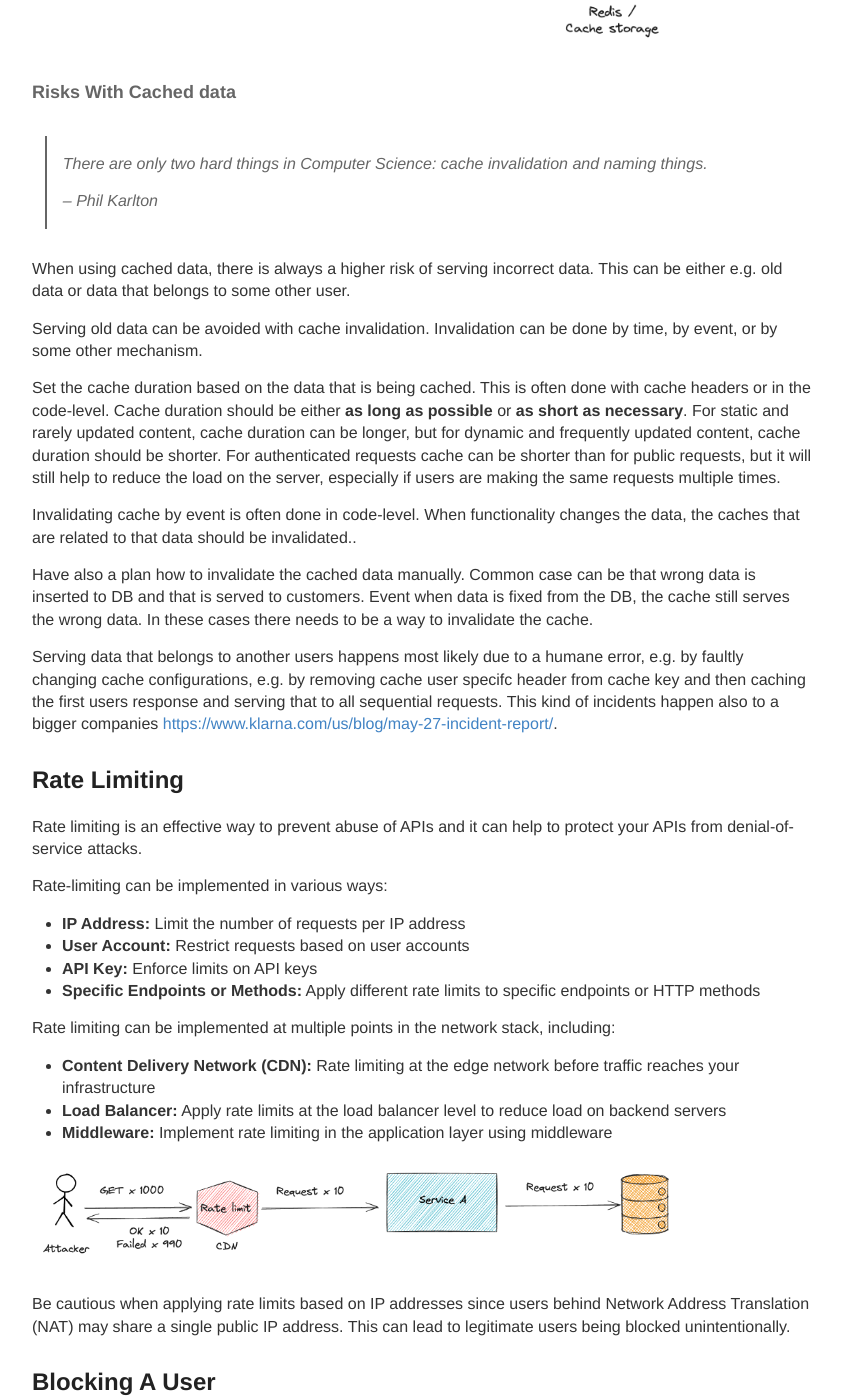
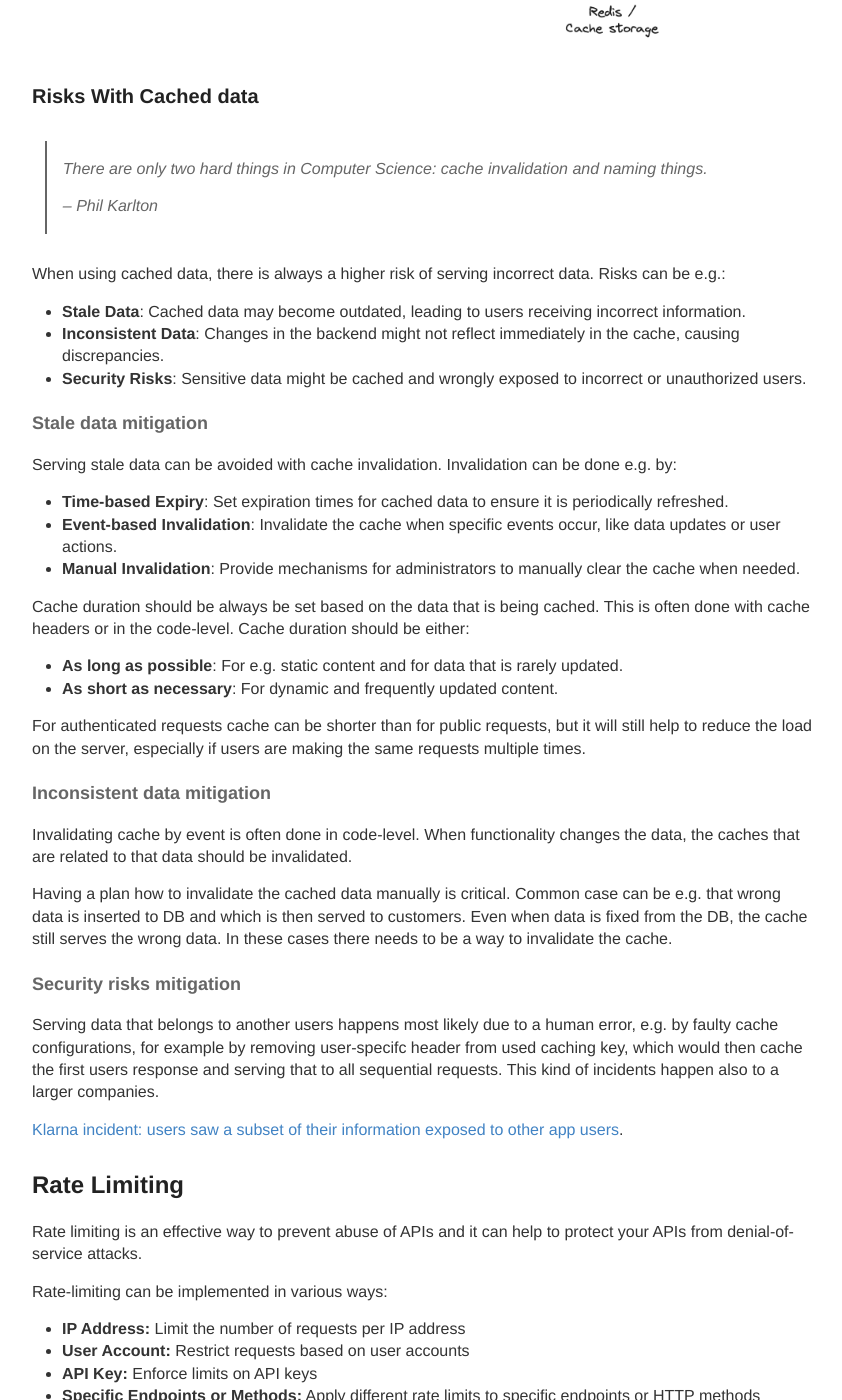
Before and after one commit to ttu/ttu.github.io, a Jekyll site: the page built from _posts/2024-6-13-securing-web-app.md, in a window 1280 px wide and 1400 px high, scrolled down 3736 px. Shown: the whole window, without its empty margins (218-1060 px from the left). Built offline with Jekyll 4.4.1, drawn with Linux system fonts in a browser that asks for light colours; some of the changed text lies outside the part shown.

Commit message:
Fix typos and clarify cache risks from securing web app post

```diff
--- a/_posts/2024-6-13-securing-web-app.md
+++ b/_posts/2024-6-13-securing-web-app.md
@@ -31,13 +31,13 @@ __Checklist:__
 
 ## Do Not Leave Open Endpoints
 
-There shouldn't be any open customer facing endpoints, unless it is really required that anyone can use those.
+There shouldn't be any open customer-facing endpoints, unless it is really required that anyone can use those.
 
 Ensure that all endpoints in your APIs have proper authorization mechanisms in place. This can help prevent unauthorized access to sensitive data and prevent unnecessary load on the system.
 
 ![Forbidden](/images/posts/securing-web-app/auth-forbidden.png){: width="650" }
 
-Remember that authenticated user can still be a threat. If a customer is allowed to have unlimited access after the authentication, it will leave a door open for attackers to try to crash the system by creating multiple accounts and sending multiple requests.
+Remember that authenticated users can still be threats. If a customer is allowed to have unlimited access after the authentication, it will leave a door open for attackers to try to crash the system by creating multiple accounts and sending multiple requests.
 
 
 ## Cache As Much As Possible
@@ -48,17 +48,17 @@ Cache can be implemented in various ways, but good practice is to implement it a
 
 ![Cache locations](/images/posts/securing-web-app/cache-location.png){: width="800" }
 
-Cache can cache data by craeting a cache key from e.g. HTTP headers, cookies, or other application-level data.
+Cache can store data by creating a cache key from HTTP headers, cookies, or other application-level data, for example.
 
-### 1. Cache In CND
+### 1. Cache In CDN
 
-Content Delivery Network (CDN) can cache the responses and serve them to the users. Request will never hit own infrastructure, if the response is in the cache.
+Content Delivery Network (CDN) can cache the responses and serve them to the users. Request will never hit your own infrastructure, if the response is in the cache.
 
 ![Cache CDN](/images/posts/securing-web-app/cache-cdn.png){: width="650" }
 
 ### 2. Cache In Load Balancer
 
-Load Blancer can cache the responses and serve them to the users. Request will never hit the service, if the response is in the cache.
+Load Balancer can cache the responses and serve them to the users. Request will never hit the service, if the response is in the cache.
 
 ![Cache Load Balancer](/images/posts/securing-web-app/cache-lb.png){: width="650" }
 
@@ -72,9 +72,9 @@ Middleware can cache the responses and serve them to the users. Request will nev
 
 Application logic can cache data from DB or external services. Request will never hit the DB, external services or slow business logic, if the response is in the cache.
 
-![Cache part of servcice](/images/posts/securing-web-app/cache-service.png){: width="650" }
+![Cache part of service](/images/posts/securing-web-app/cache-service.png){: width="650" }
 
-#### Risks With Cached data
+### Risks With Cached data
 
 
 > There are only two hard things in Computer Science: cache invalidation and naming things.
@@ -82,17 +82,37 @@ Application logic can cache data from DB or external services. Request will neve
 >
 > -- Phil Karlton
 
-When using cached data, there is always a higher risk of serving incorrect data. This can be either e.g. old data or data that belongs to some other user.
+When using cached data, there is always a higher risk of serving incorrect data. Risks can be e.g.:
 
-Serving old data can be avoided with cache invalidation. Invalidation can be done by time, by event, or by some other mechanism.
+* __Stale Data__: Cached data may become outdated, leading to users receiving incorrect information.
+* __Inconsistent Data__: Changes in the backend might not reflect immediately in the cache, causing discrepancies.
+* __Security Risks__: Sensitive data might be cached and wrongly exposed to incorrect or unauthorized users.
 
-Set the cache duration based on the data that is being cached. This is often done with cache headers or in the code-level. Cache duration should be either __as long as possible__ or __as short as necessary__. For static and rarely updated content, cache duration can be longer, but for dynamic and frequently updated content, cache duration should be shorter. For authenticated requests cache can be shorter than for public requests, but it will still help to reduce the load on the server, especially if users are making the same requests multiple times.
+#### Stale data mitigation
 
-Invalidating cache by event is often done in code-level. When functionality changes the data, the caches that are related to that data should be invalidated..
+Serving stale data can be avoided with cache invalidation. Invalidation can be done e.g. by:
 
-Have also a plan how to invalidate the cached data manually. Common case can be that wrong data is inserted to DB and that is served to customers. Event when data is fixed from the DB, the cache still serves the wrong data. In these cases there needs to be a way to invalidate the cache.
+* __Time-based Expiry__: Set expiration times for cached data to ensure it is periodically refreshed.
+* __Event-based Invalidation__: Invalidate the cache when specific events occur, like data updates or user actions.
+* __Manual Invalidation__: Provide mechanisms for administrators to manually clear the cache when needed.
 
-Serving data that belongs to another users happens most likely due to a humane error, e.g. by faultly changing cache configurations, e.g. by removing cache user specifc header from cache key and then caching the first users response and serving that to all sequential requests. This kind of incidents happen also to a bigger companies [https://www.klarna.com/us/blog/may-27-incident-report/](https://www.klarna.com/us/blog/may-27-incident-report/).
+Cache duration should be always be set based on the data that is being cached. This is often done with cache headers or in the code-level.  Cache duration should be either:
+*  __As long as possible__: For e.g. static content and for data that is rarely updated.
+* __As short as necessary__: For dynamic and frequently updated content.
+
+For authenticated requests cache can be shorter than for public requests, but it will still help to reduce the load on the server, especially if users are making the same requests multiple times.
+
+#### Inconsistent data mitigation
+
+Invalidating cache by event is often done in code-level. When functionality changes the data, the caches that are related to that data should be invalidated.
+
+Having a plan how to invalidate the cached data manually is critical. Common case can be e.g. that wrong data is inserted to DB and which is then served to customers. Even when data is fixed from the DB, the cache still serves the wrong data. In these cases there needs to be a way to invalidate the cache.
+
+#### Security risks mitigation
+
+Serving data that belongs to another users happens most likely due to a human error, e.g. by faulty cache configurations, for example by removing user-specifc header from used caching key, which would then cache the first users response and serving that to all sequential requests. This kind of incidents happen also to a larger companies.
+
+[Klarna incident: users saw a subset of their information exposed to other app users](https://www.klarna.com/us/blog/may-27-incident-report/).
 
 
 ## Rate Limiting
@@ -208,9 +228,9 @@ CORS protects users by ensuring that a malicious third party cannot create a sit
 
 ![CORS](/images/posts/securing-web-app/cors.png){: width="650" }
 
-CORS restrictions apply only to web browsers to protect users from malicious websites. CORS does not apply to server-to-server communications or scripts.
+CORS restrictions apply only to web browsers, protecting users from malicious websites. CORS does not apply to server-to-server communications or scripts.
 
-Malicious site owner can have own server that calls the API and then sends the data to the malicious site.
+A malicious site owner can have their own server that calls the API and then sends the data to the malicious site.
 
 As attackers can still create scripts that directly call the API; therefore, CORS is not a standalone security feature.
 
```
Also changed, not shown: other parts of _posts/2024-6-13-securing-web-app.md (+2 -2 lines).
